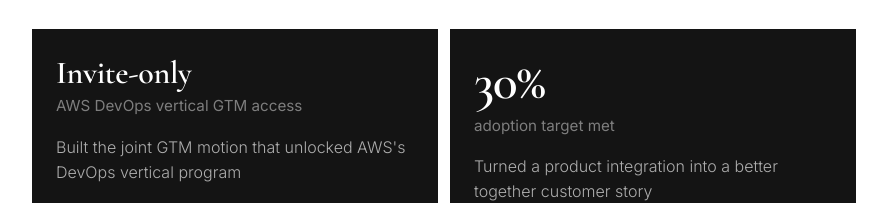
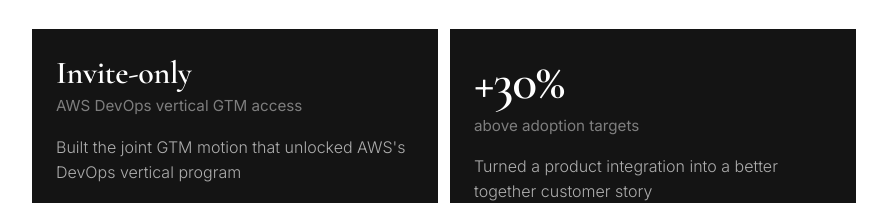
Before and after one commit to sharonhaleymarkowitz/sharon-portfolio, a plain HTML site: page index.html in a window 1280 px wide. Shown: the part 2026-2229 px from the top of the page, without its empty margins (196-1083 px from the left). Drawn offline with nearby package versions, Linux system fonts and the light colour scheme.

Commit message:
Add files via upload

```diff
--- a/index.html
+++ b/index.html
@@ -1083,8 +1083,8 @@
       <div class="tile" onclick="toggleTile(this)">
         <div class="tile-front">
           <div>
-            <p class="tile-metric">30%</p>
-            <p class="tile-metric-label">adoption target met</p>
+            <p class="tile-metric">+30%</p>
+            <p class="tile-metric-label">above adoption targets</p>
             <p class="tile-hook">Turned a product integration into a better together customer story</p>
           </div>
           <div class="tile-foot">
@@ -1112,7 +1112,7 @@
           </figure>
           <div class="card-row">
             <p class="card-label">The result</p>
-            <p class="card-result">Met 30% adoption target</p>
+            <p class="card-result">30% above adoption targets</p>
           </div>
           <div class="card-links">
             <a href="https://community.atlassian.com/forums/App-Central-articles/Introducing-Smart-Links-for-Dropbox-in-Jira-Cloud-and-Confluence/ba-p/1386971" class="card-link" target="_blank">Launch Blog</a>
```
